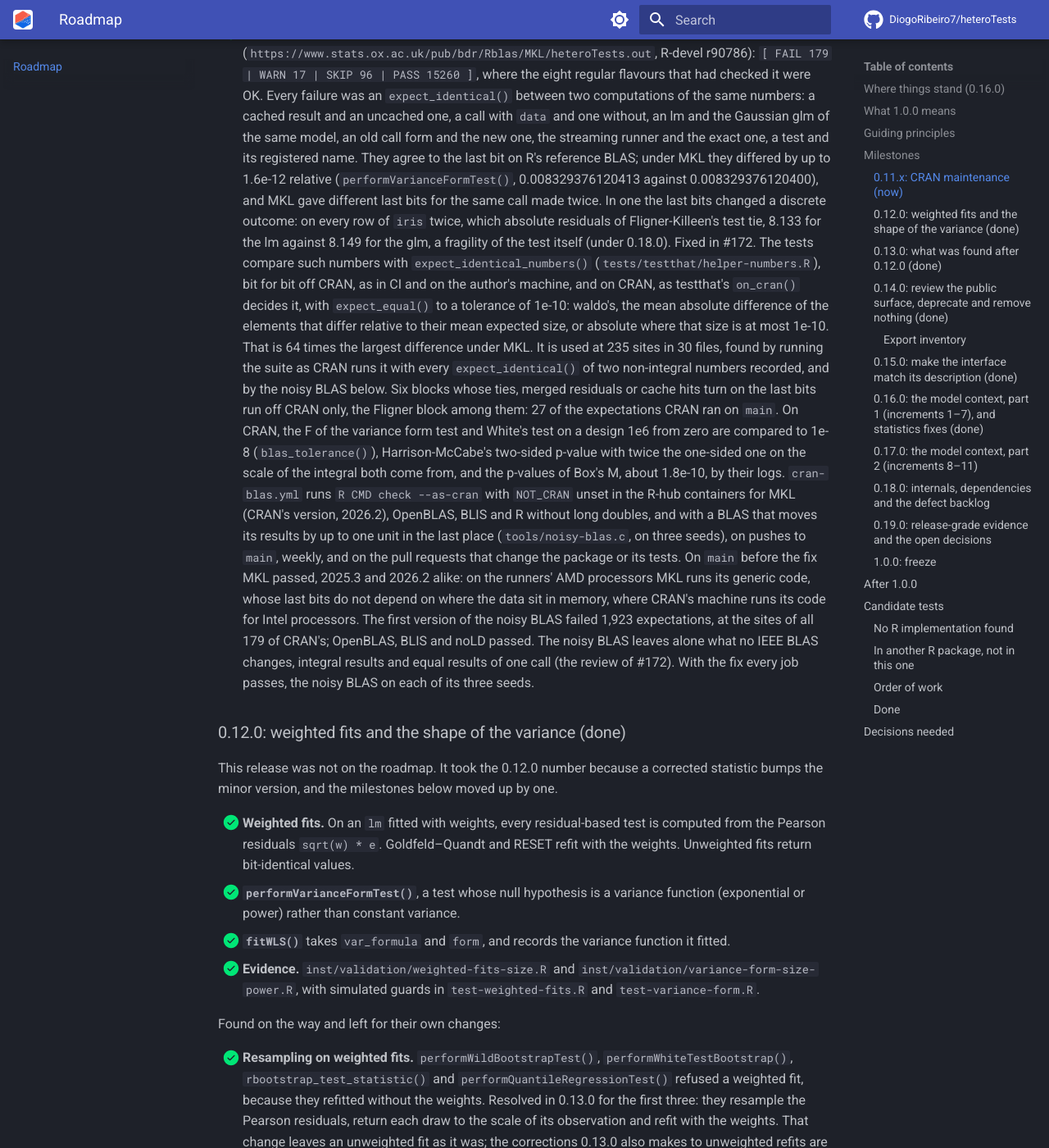
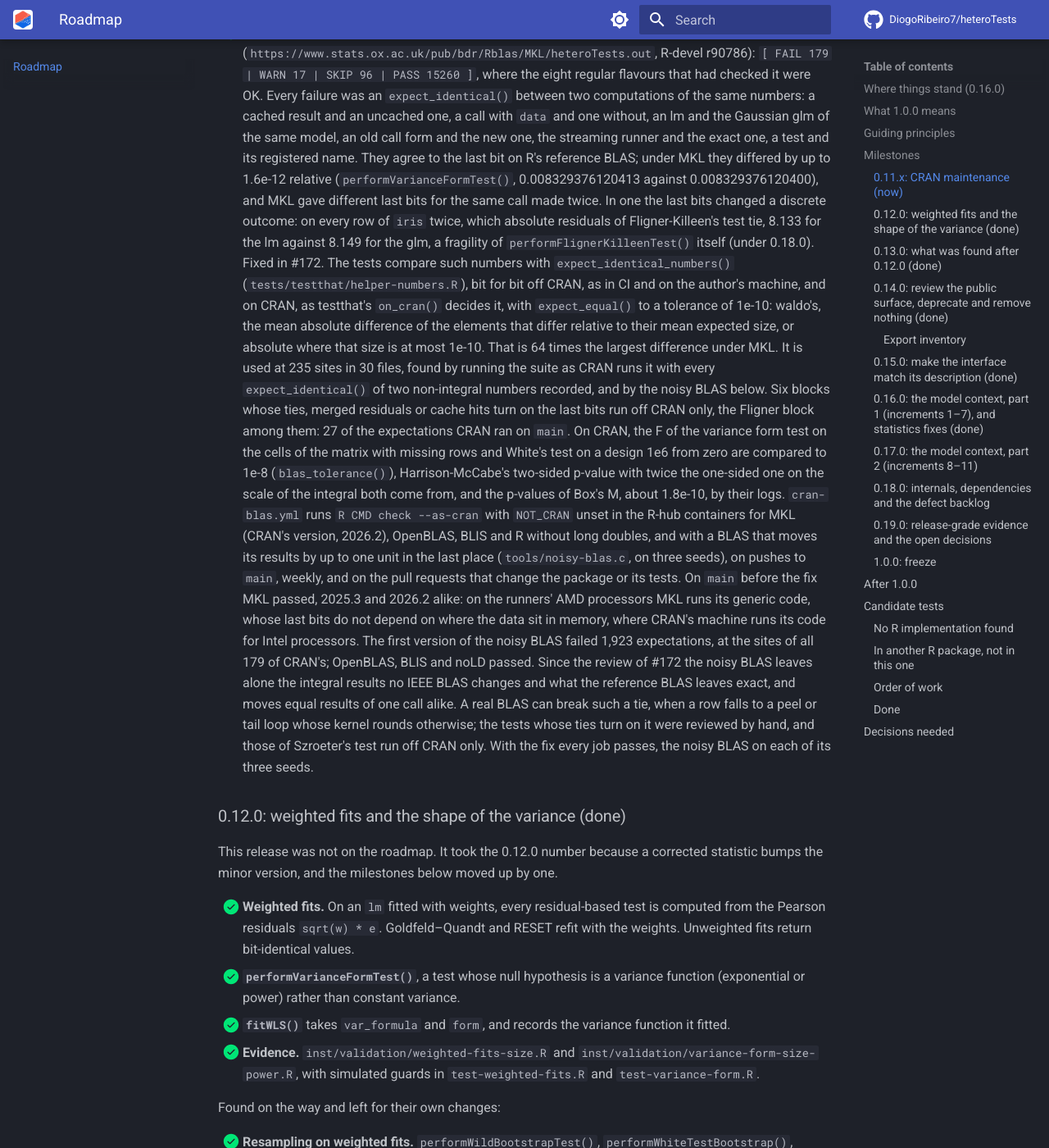
Before and after one commit to DiogoRibeiro7/heteroTests, an MkDocs documentation site: the page built from docs/roadmap.md, in a window 1280 px wide and 1400 px high, scrolled down 3343 px. Shown: the whole window at 82% size. Built offline with MkDocs 1.6.1 and Material for MkDocs 9.7.7, drawn with Linux system fonts in a browser that asks for light colours; comment, search, counter and statistics services are not loaded.

Commit message:
Say in ROADMAP which ties the noisy BLAS does not break, name performFlignerKilleenTest() as the fragile function and the cells the variance form widening covers, and regenerate the roadmap page

```diff
--- a/docs/roadmap.md
+++ b/docs/roadmap.md
@@ -158,8 +158,8 @@ it, so the API is next.
     0.008329376120400), and MKL gave different last bits for the same call made
     twice. In one the last bits changed a discrete outcome: on every row of
     `iris` twice, which absolute residuals of Fligner-Killeen's test tie, 8.133
-    for the lm against 8.149 for the glm, a fragility of the test itself
-    (under 0.18.0). Fixed in #172. The tests compare such numbers with
+    for the lm against 8.149 for the glm, a fragility of
+    `performFlignerKilleenTest()` itself (under 0.18.0). Fixed in #172. The tests compare such numbers with
     `expect_identical_numbers()` (`tests/testthat/helper-numbers.R`), bit for
     bit off CRAN, as in CI and on the author's machine, and on CRAN, as
     testthat's `on_cran()` decides it, with `expect_equal()` to a tolerance of
@@ -171,7 +171,8 @@ it, so the API is next.
     the noisy BLAS below. Six blocks whose ties, merged residuals or cache hits
     turn on the last bits run off CRAN only, the Fligner block among them: 27
     of the expectations CRAN ran on `main`. On CRAN, the F of the variance
-    form test and White's test on a design 1e6 from zero are compared to 1e-8
+    form test on the cells of the matrix with missing rows and White's test on
+    a design 1e6 from zero are compared to 1e-8
     (`blas_tolerance()`), Harrison-McCabe's two-sided p-value with twice the
     one-sided one on the scale of the integral both come from, and the p-values
     of Box's M, about 1.8e-10, by their logs.
@@ -185,9 +186,13 @@ it, so the API is next.
     depend on where the data sit in memory, where CRAN's machine runs its code
     for Intel processors. The first version of the noisy BLAS failed 1,923
     expectations, at the sites of all 179 of CRAN's; OpenBLAS, BLIS and noLD
-    passed. The noisy BLAS leaves alone what no IEEE BLAS changes, integral
-    results and equal results of one call (the review of #172). With the fix
-    every job passes, the noisy BLAS on each of its three seeds.
+    passed. Since the review of #172 the noisy BLAS leaves alone the integral
+    results no IEEE BLAS changes and what the reference BLAS leaves exact, and
+    moves equal results of one call alike. A real BLAS can break such a tie,
+    when a row falls to a peel or tail loop whose kernel rounds otherwise; the
+    tests whose ties turn on it were reviewed by hand, and those of Szroeter's
+    test run off CRAN only. With the fix every job passes, the noisy BLAS on
+    each of its three seeds.
 
 ### 0.12.0: weighted fits and the shape of the variance (done)
 
```
Also changed, not shown: ROADMAP.md (+11 -6 lines).
